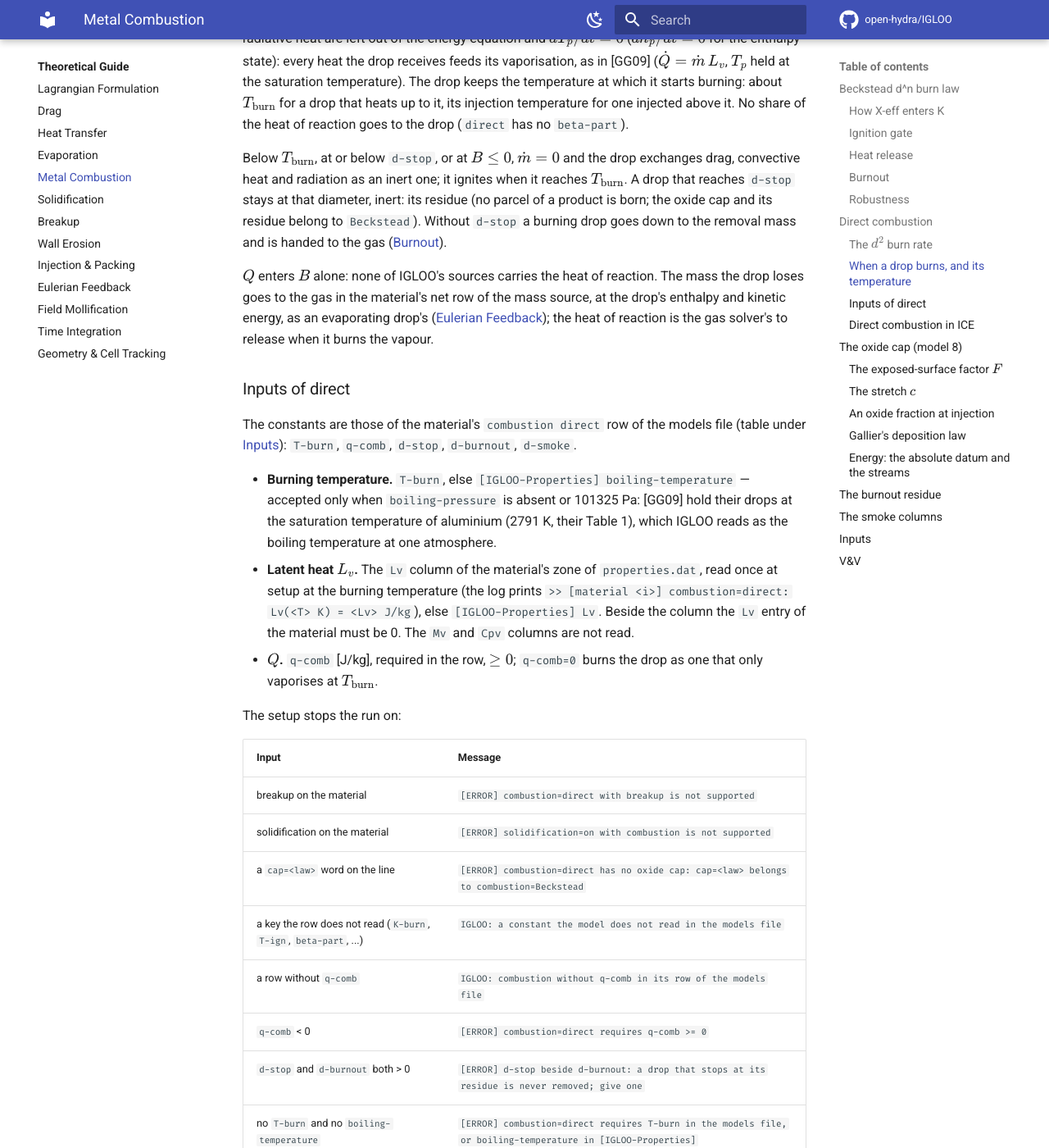
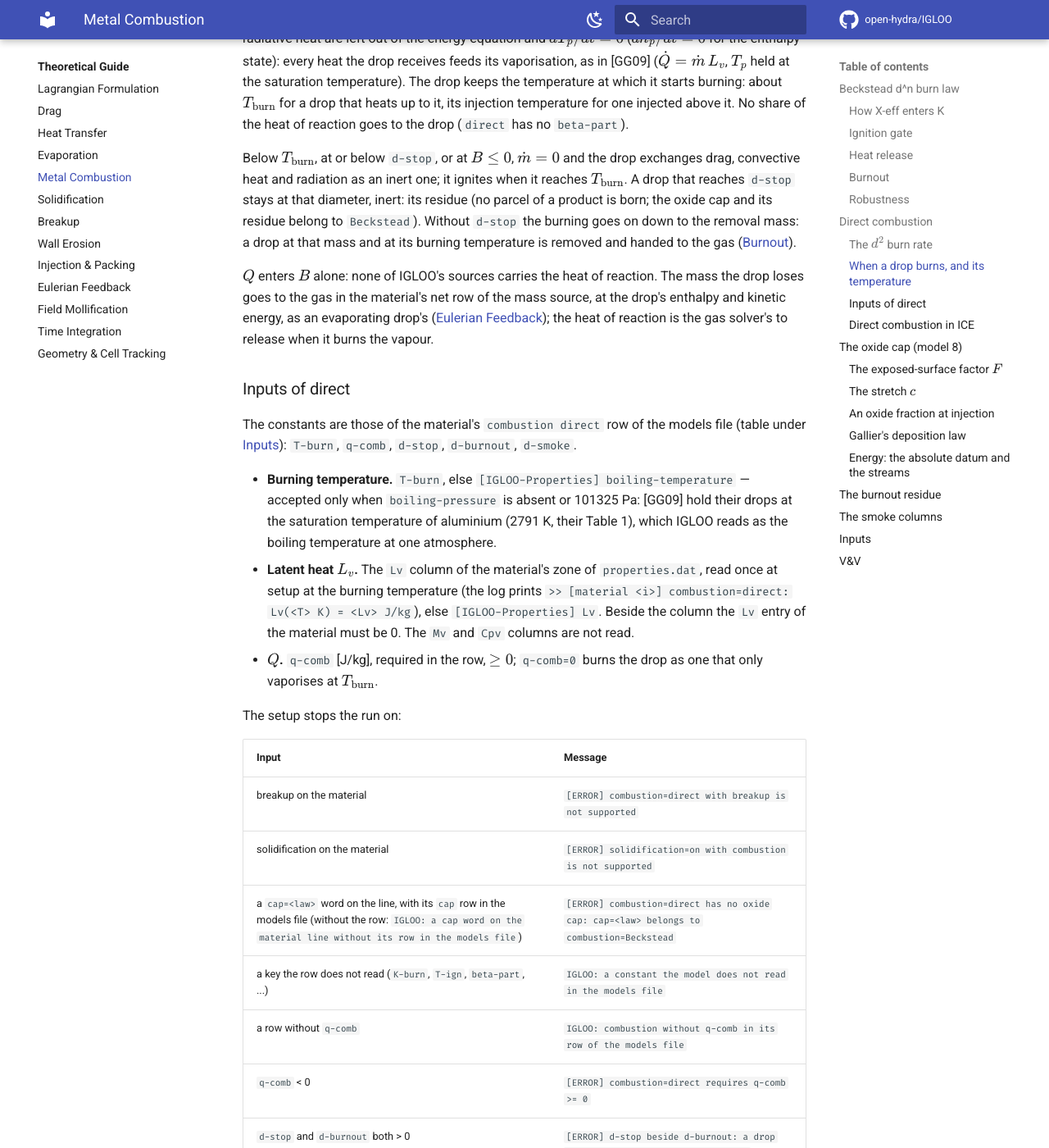
Before and after one commit to open-hydra/IGLOO, an MkDocs documentation site: the page built from docs/theory/combustion.md, in a window 1280 px wide and 1400 px high, scrolled down 3651 px. Shown: the whole window at 82% size. Built offline with MkDocs 1.6.1 and Material for MkDocs 9.7.7, drawn with Linux system fonts in a browser that asks for light colours; comment, search, counter and statistics services are not loaded; some of the changed text lies outside the part shown.

Commit message:
docs: combustion=direct's cap stop and removal, the smoke weight W in full
docs/theory/combustion.md: in the stops of direct, the cap word's refusal holds when the material has its cap row in
the models file; without the row the reader stops first, and the row says with which message. The end of a drop
without d-stop is stated as the removal tests it: at the removal mass and at its burning temperature. The smoke
section says what W = net + the oxide the cap gained is: the metal the residence burnt, for a parcel consumed in the
cell all its metal, and with residue=off also its whole cap (Lib_Integration.f90: massOut is 0 for a consumed parcel
and carries the cap only when a residue is born).

Co-Authored-By: Claude Opus 5.5 <noreply@anthropic.com>
Claude-Session: https://claude.ai/code/session_01YbtUqacA6qYqYfoFJvSCJ8

```diff
--- a/docs/theory/combustion.md
+++ b/docs/theory/combustion.md
@@ -166,8 +166,8 @@ above it. No share of the heat of reaction goes to the drop (`direct` has no `be
 Below $T_\mathrm{burn}$, at or below `d-stop`, or at $B \le 0$, $\dot m = 0$ and the drop exchanges drag,
 convective heat and radiation as an inert one; it ignites when it reaches $T_\mathrm{burn}$. A drop that reaches
 `d-stop` stays at that diameter, inert: its residue (no parcel of a product is born; the oxide cap and its residue
-belong to `Beckstead`). Without `d-stop` a burning drop goes down to the removal mass and is handed to the gas
-([Burnout](#burnout)).
+belong to `Beckstead`). Without `d-stop` the burning goes on down to the removal mass: a drop at that mass and at
+its burning temperature is removed and handed to the gas ([Burnout](#burnout)).
 
 $Q$ enters $B$ alone: none of IGLOO's sources carries the heat of reaction. The mass the drop loses goes to the
 gas in the material's net row of the mass source, at the drop's enthalpy and kinetic energy, as an evaporating
@@ -195,7 +195,7 @@ The setup stops the run on:
 | :--- | :--- |
 | breakup on the material | `[ERROR] combustion=direct with breakup is not supported` |
 | solidification on the material | `[ERROR] solidification=on with combustion is not supported` |
-| a `cap=<law>` word on the line | `[ERROR] combustion=direct has no oxide cap: cap=<law> belongs to combustion=Beckstead` |
+| a `cap=<law>` word on the line, with its `cap` row in the models file (without the row: `IGLOO: a cap word on the material line without its row in the models file`) | `[ERROR] combustion=direct has no oxide cap: cap=<law> belongs to combustion=Beckstead` |
 | a key the row does not read (`K-burn`, `T-ign`, `beta-part`, ...) | `IGLOO: a constant the model does not read in the models file` |
 | a row without `q-comb` | `IGLOO: combustion without q-comb in its row of the models file` |
 | `q-comb` < 0 | `[ERROR] combustion=direct requires q-comb >= 0` |
@@ -461,7 +461,8 @@ $$
 W = \max\left(0,\ \dot m_\mathrm{in} - \dot m_\mathrm{out} + \dot m_\mathrm{ox,cap}\right),
 $$
 
-the metal the residence consumed and the oxide its cap gained there, and $\mathbf{u}$, $T$ are the parcel's
+the net row plus the oxide the cap gained: the metal the residence burnt; for a parcel consumed in the cell, all
+its metal, and with `residue=off` also its whole cap, which leaves the parcel there. $\mathbf{u}$, $T$ are the parcel's
 velocity and temperature weighted by the metal burnt over the residence: over each accepted step of the integrator
 the metal it burnt times the step's mean velocity and temperature (the means of its two ends), then the residence's
 last piece and a consumed parcel's remnant at their means. A smoke is thus born at the state of the burning, not at
```
